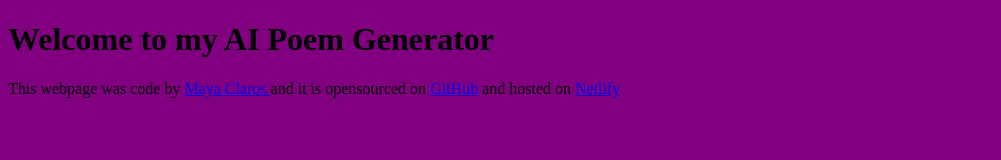
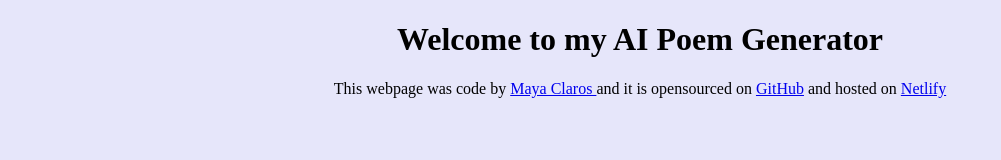
Before and after one commit to mayaclaros/AI-Poem-Generator-Maya, a plain HTML site: page index.html in a window 1280 px wide. Shown: the whole page, without its empty margins (0-1001 px from the left). Drawn offline with Linux system fonts and the light colour scheme.

Commit message:
Update css
Change background color to lavender

```diff
--- a/src/style.css
+++ b/src/style.css
@@ -1,3 +1,4 @@
 body {
-  background-color: purple;
+  background-color: lavender;
+  text-align: center;
 }
```
